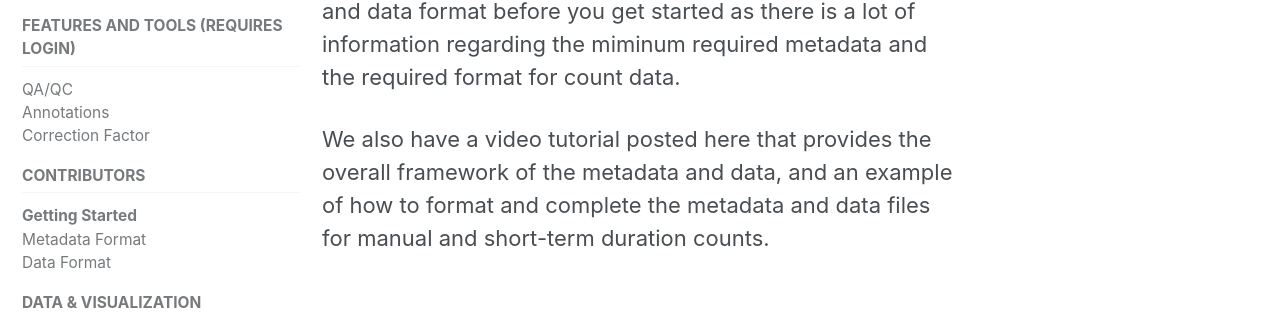
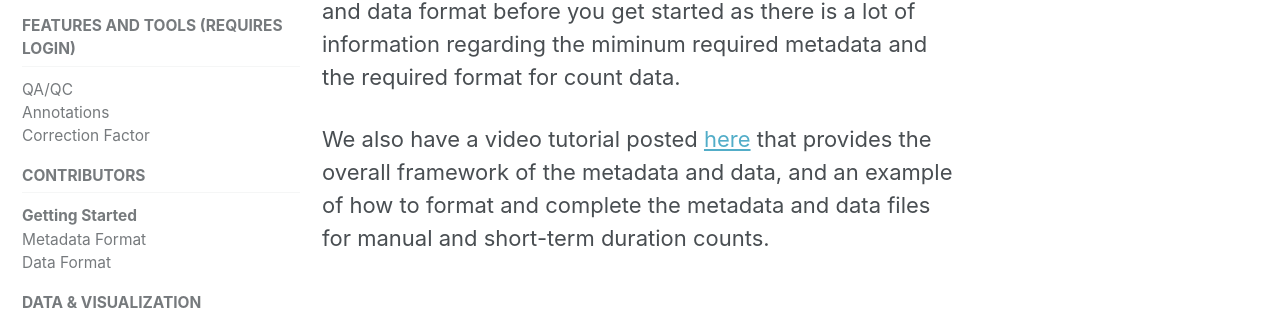
Before and after one commit to PSUTrec/documentation, a Jekyll site: the page built from _documents/12-getting-started.md, in a window 1280 px wide and 900 px high, scrolled down 529 px. Shown: the part 170-488 px from the top of the window. Built offline with Jekyll 4.4.1, drawn with Linux system fonts in a browser that asks for light colours; nearby versions of some CDN libraries; part of the change alters nothing that is shown.

```diff
--- a/_documents/12-getting-started.md
+++ b/_documents/12-getting-started.md
@@ -11,4 +11,4 @@ For us to host your manual or short-term duration count data, you will need to:
 
 Instructions on how to fill and format the metadata and data files are provided in the next two sections. If at any point you have any questions, contact us.  We strongly recommend you read through the next two sections describing the metadata and data format before you get started as there is a lot of information regarding the miminum required metadata and the required format for count data.
 
-We also have a video tutorial posted here that provides the overall framework of the metadata and data, and an example of how to format and complete the metadata and data files for manual and short-term duration counts.
+We also have a video tutorial posted [here](https://youtu.be/zN9yAcjNTaw) that provides the overall framework of the metadata and data, and an example of how to format and complete the metadata and data files for manual and short-term duration counts.
```
